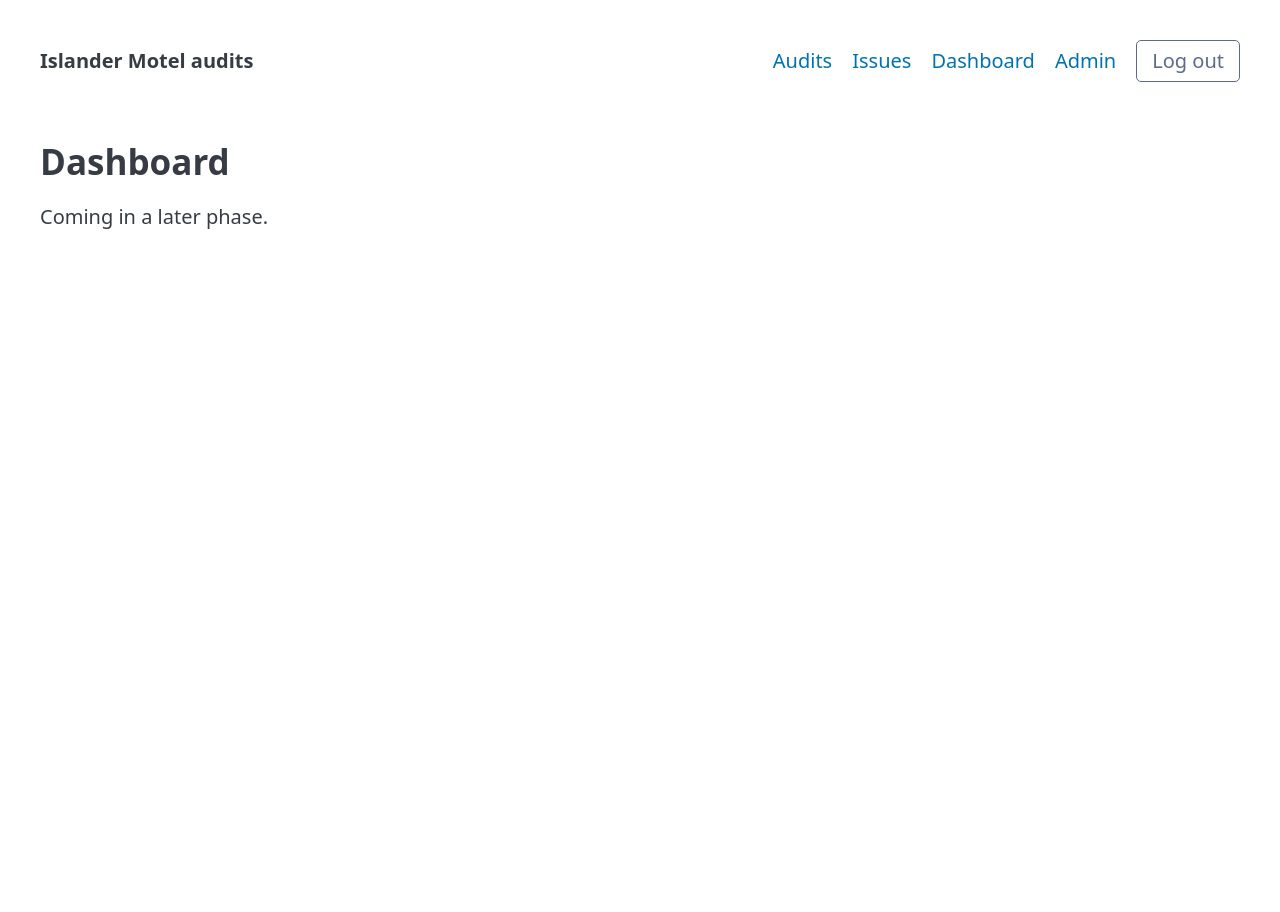
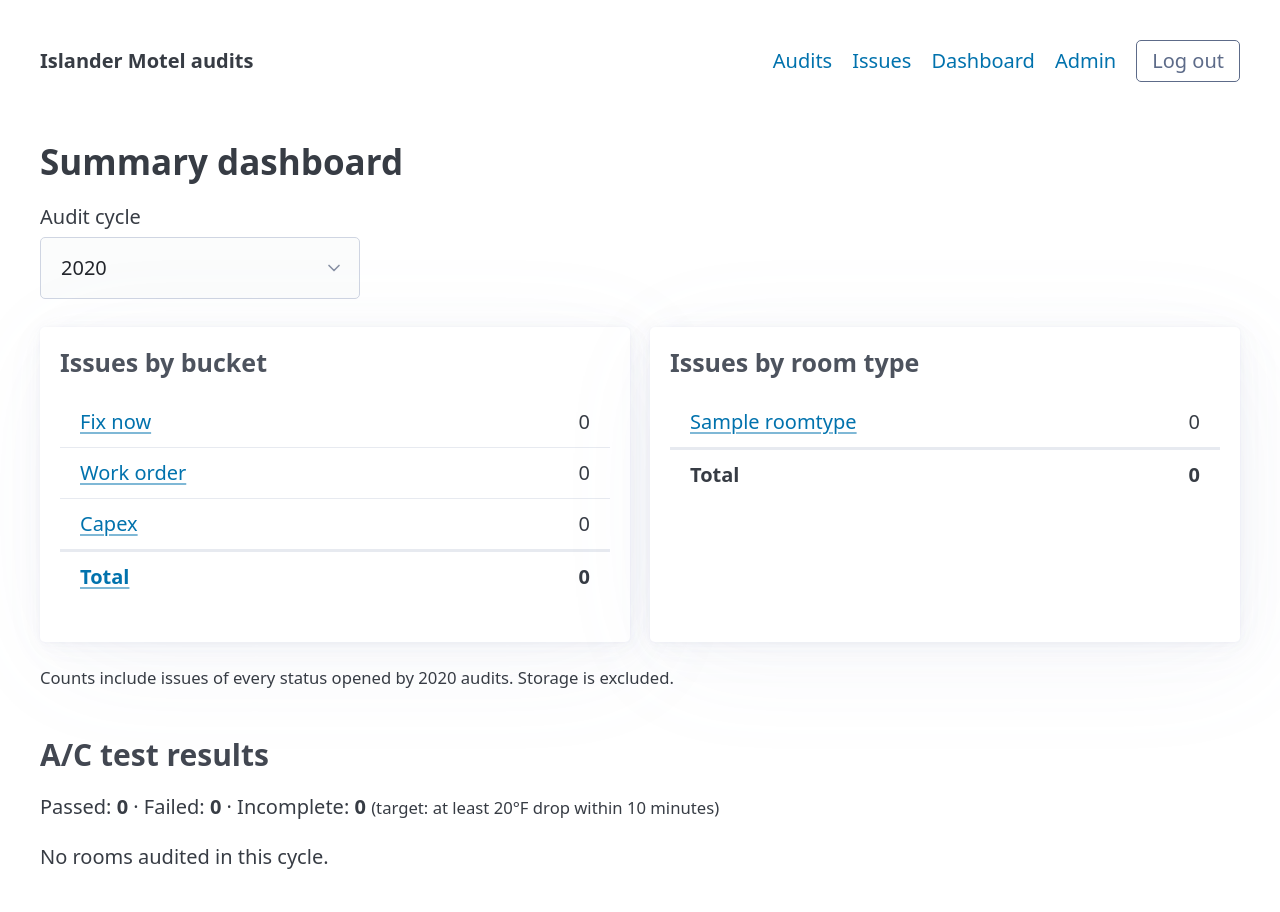
Before and after one commit to bryanshieh/islandermotel, a Django app: page /dashboard/ in a window 1280 px wide. Before the commit the page ends 229 px from the top, so only its background shows below. Run offline with Django 5.2, Linux system fonts and the light colour scheme; a user stored in the database is signed in; tables that the repository leaves empty hold one stand-in row (values such as "Sample post"); some libraries are stand-ins or nearby versions.

Commit message:
Phase 4: summary dashboard and README
Issue counts by bucket and room type and per-room A/C results, with a
cycle selector that defaults to the latest year and excludes Storage.
Notes autosave while typing. README covers install, seed, run, backup
and the assumptions made. Includes dashboard tests.

Co-Authored-By: Claude Fable 5.2 <noreply@anthropic.com>
Claude-Session: https://claude.ai/code/session_01SS4ibV63dp7BmRqdbMpNVJ

```diff
--- a/audits/templates/audits/_check.html
+++ b/audits/templates/audits/_check.html
@@ -23,7 +23,7 @@
     {% if row.result == "other" %}
       <input type="text" name="result_other" maxlength="200" value="{{ finding.result_other }}"
              placeholder="Describe what you found" aria-label="Other result"
-             hx-post="{{ update_url }}" hx-trigger="change" hx-swap="none"
+             hx-post="{{ update_url }}" hx-trigger="change, keyup changed delay:800ms" hx-swap="none"
              hx-vals='{"key": "{{ row.key }}"}'
              hx-on::after-request="this.nextElementSibling.textContent = event.detail.successful ? 'Saved' : 'Not saved, try again'">
       <span class="saved-note"></span>
@@ -48,7 +48,7 @@
     <details class="details-box" {% if finding.is_problem or finding.notes or finding.photo %}open{% endif %}>
       <summary>Photo and note (optional)</summary>
       <textarea name="notes" rows="2" placeholder="Note" aria-label="Note"
-                hx-post="{{ update_url }}" hx-trigger="change" hx-swap="none"
+                hx-post="{{ update_url }}" hx-trigger="change, keyup changed delay:800ms" hx-swap="none"
                 hx-vals='{"key": "{{ row.key }}"}'
                 hx-on::after-request="this.nextElementSibling.textContent = event.detail.successful ? 'Note saved' : 'Not saved, try again'">{{ finding.notes }}</textarea>
       <span class="saved-note"></span>
--- /dev/null
+++ b/audits/templates/audits/dashboard.html
@@ -0,0 +1,69 @@
+{% extends "base.html" %}
+{% block title %}Dashboard{% endblock %}
+{% block content %}
+<h2>Summary dashboard</h2>
+{% if not years %}
+  <p>No audits yet. The dashboard fills in once the first audit is started.</p>
+{% else %}
+<form method="get" style="max-width:16rem">
+  <label>Audit cycle
+    <select name="cycle" onchange="this.form.submit()">
+      {% for y in years %}<option value="{{ y }}" {% if y == year %}selected{% endif %}>{{ y }}</option>{% endfor %}
+    </select>
+  </label>
+  <noscript><button type="submit">Show</button></noscript>
+</form>
+
+<div class="grid">
+  <article>
+    <h4>Issues by bucket</h4>
+    <table>
+      <tbody>
+        {% for value, label, count in bucket_rows %}
+          <tr><td><a href="{% url 'issue_list' %}?cycle={{ year }}&bucket={{ value }}">{{ label }}</a></td><td class="num">{{ count }}</td></tr>
+        {% endfor %}
+      </tbody>
+      <tfoot><tr><th><a href="{% url 'issue_list' %}?cycle={{ year }}">Total</a></th><th class="num">{{ issue_total }}</th></tr></tfoot>
+    </table>
+  </article>
+  <article>
+    <h4>Issues by room type</h4>
+    <table>
+      <tbody>
+        {% for room_type, count in type_rows %}
+          <tr><td><a href="{% url 'issue_list' %}?cycle={{ year }}&room_type={{ room_type.id }}">{{ room_type.name }}</a></td><td class="num">{{ count }}</td></tr>
+        {% endfor %}
+      </tbody>
+      <tfoot><tr><th>Total</th><th class="num">{{ issue_total }}</th></tr></tfoot>
+    </table>
+  </article>
+</div>
+<p><small>Counts include issues of every status opened by {{ year }} audits. Storage is excluded.</small></p>
+
+<h3>A/C test results</h3>
+<p>Passed: <strong>{{ ac_pass }}</strong> · Failed: <strong>{{ ac_fail }}</strong> · Incomplete: <strong>{{ ac_incomplete }}</strong>
+   <small>(target: at least 20°F drop within 10 minutes)</small></p>
+{% if ac_rows %}
+<table>
+  <thead>
+    <tr><th>Room</th><th>Type</th><th class="num">Start (°F)</th><th class="num">End (°F)</th><th class="num">Elapsed (min)</th><th class="num">Drop (°F)</th><th>Result</th></tr>
+  </thead>
+  <tbody>
+    {% for row in ac_rows %}
+    <tr>
+      <td><a href="{% url 'audit_step' row.audit.pk 'wrapup' %}">{{ row.room.number }}</a></td>
+      <td>{{ row.room.room_type }}</td>
+      <td class="num">{{ row.ac.start_value|default_if_none:"–" }}</td>
+      <td class="num">{{ row.ac.end_value|default_if_none:"–" }}</td>
+      <td class="num">{% if row.ac.complete %}{{ row.ac.elapsed_minutes }}{% else %}–{% endif %}</td>
+      <td class="num">{% if row.ac.complete %}{{ row.ac.drop }}{% else %}–{% endif %}</td>
+      <td><span class="tag {{ row.ac.status }}">{{ row.ac.status|capfirst }}</span></td>
+    </tr>
+    {% endfor %}
+  </tbody>
+</table>
+{% else %}
+<p>No rooms audited in this cycle.</p>
+{% endif %}
+{% endif %}
+{% endblock %}
--- a/audits/templates/audits/placeholder.html
+++ /dev/null
@@ -1,2 +0,0 @@
-{% extends "base.html" %}
-{% block content %}<h2>{{ heading }}</h2><p>Coming in a later phase.</p>{% endblock %}
--- a/audits/views.py
+++ b/audits/views.py
@@ -1,4 +1,5 @@
 import csv
+from collections import Counter
 
 from django.contrib import messages
 from django.contrib.auth.decorators import login_required
@@ -418,4 +419,46 @@ def issue_edit(request, pk):
 
 @login_required
 def dashboard(request):
-    return render(request, "audits/placeholder.html", {"heading": "Dashboard"})
+    """Totals for one audit cycle. Storage is excluded from every count."""
+    years = cycle_years()
+    year = to_int(request.GET.get("cycle"))
+    if year not in years:
+        year = years[0] if years else None
+
+    issues = Issue.objects.filter(room__is_storage=False, finding__audit__cycle_year=year)
+    by_bucket = Counter(issues.values_list("bucket", flat=True))
+    by_type = Counter(issues.values_list("room__room_type_id", flat=True))
+    bucket_rows = [(value, label, by_bucket[value]) for value, label in IssueBucket.choices]
+    type_rows = [(rt, by_type[rt.id]) for rt in RoomType.objects.all()]
+
+    # A/C result per room, from each room's most recent audit in the cycle.
+    latest = {}
+    audits = (
+        Audit.objects.filter(cycle_year=year, room__is_storage=False)
+        .select_related("room", "room__room_type")
+        .prefetch_related("findings")
+        .order_by("audit_date", "id")
+    )
+    for audit in audits:
+        latest[audit.room_id] = audit
+    ac_rows = sorted(
+        ({"room": audit.room, "audit": audit, "ac": ac_result(audit)} for audit in latest.values()),
+        key=lambda row: room_sort_key(row["room"].number),
+    )
+    ac_counts = Counter(row["ac"].status for row in ac_rows)
+
+    return render(
+        request,
+        "audits/dashboard.html",
+        {
+            "years": years,
+            "year": year,
+            "issue_total": sum(by_bucket.values()),
+            "bucket_rows": bucket_rows,
+            "type_rows": type_rows,
+            "ac_rows": ac_rows,
+            "ac_pass": ac_counts["pass"],
+            "ac_fail": ac_counts["fail"],
+            "ac_incomplete": ac_counts["incomplete"],
+        },
+    )
```
Also changed, not shown: audits/tests/test_outputs.py (+68 -0 lines), README.md (added).
